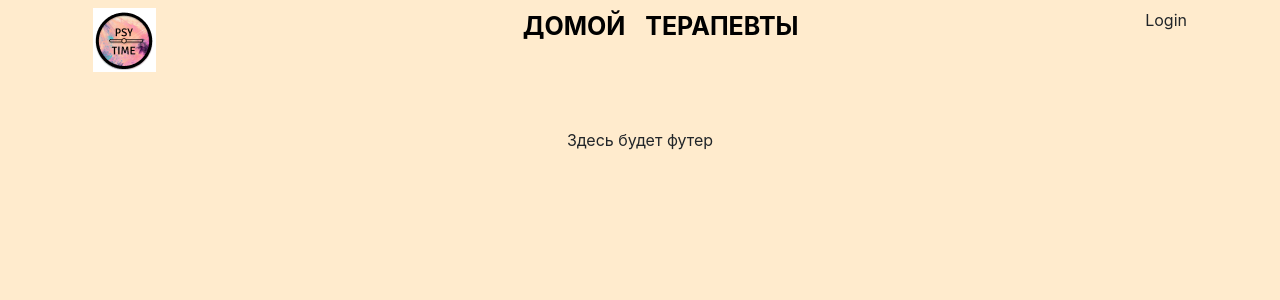
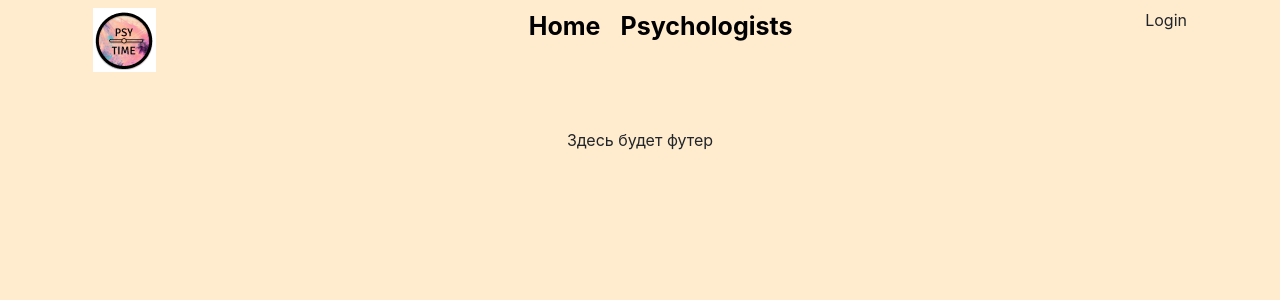
Before and after one commit to hunterinious/psy_time_front, a React (Create React App) app in the folder psy_time/: page /public-profile/1 in a window 1280 px wide. Shown: the top 300 px of the page. Built offline with nearby package versions, Linux system fonts and the light colour scheme; no server answers.

Commit message:
minor fix

```diff
--- a/psy_time/src/components/Help/Help.js
+++ b/psy_time/src/components/Help/Help.js
@@ -131,6 +131,4 @@ const Help = (props) => {
     )
 }
 
-
-
 export default Help;
--- a/psy_time/src/components/Navbar/Navbar.js
+++ b/psy_time/src/components/Navbar/Navbar.js
@@ -6,10 +6,10 @@ const Navbar = () => {
     return (
         <nav className={style.nav} >
             <div className={style.item}>
-                <NavLink exact to="/" activeClassName={style.activeLink}>ДОМОЙ</NavLink>
+                <NavLink exact to="/" activeClassName={style.activeLink}>Home</NavLink>
             </div>
             <div className={style.item}>
-                <NavLink to="/psychologists" activeClassName={style.activeLink}>ТЕРАПЕВТЫ</NavLink>
+                <NavLink to="/psychologists" activeClassName={style.activeLink}>Psychologists</NavLink>
             </div>
         </nav>
     );
--- a/psy_time/src/components/Psychologists/PublicProfile/ExtendedProfile/ExtendedProfile.js
+++ b/psy_time/src/components/Psychologists/PublicProfile/ExtendedProfile/ExtendedProfile.js
@@ -1,5 +1,4 @@
 import React from 'react'
-import { compose } from 'redux'
 
 const ExtendedProfile = (props) => {
     const profile = props.profile
@@ -7,7 +6,7 @@ const ExtendedProfile = (props) => {
     const renderPropsArrays = (array) => {
         let length = array.length
         return array.map((item, index) => (
-            length - 1 == index ? item.name : item.name + ", "
+            length - 1 === index ? item.name : item.name + ", "
         ))
     }
 
```
